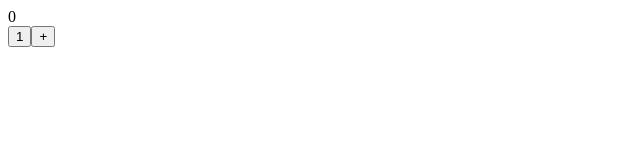
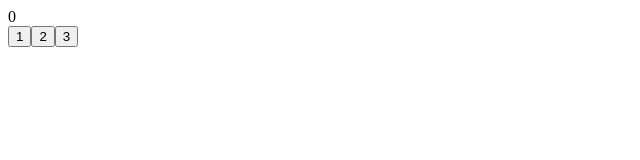
Before and after one commit to marcocarbajalb/proyecto2_web, a React (Vite) app: page / in a window 1280 px wide. Shown: the top 160 px of the page, without its empty margins (0-640 px from the left). Built offline with nearby package versions, Linux system fonts and the light colour scheme.

Commit message:
Agregar hook useCalculator con estado del display

```diff
--- a/src/App.tsx
+++ b/src/App.tsx
@@ -1,14 +1,15 @@
-import { useState } from 'react'
 import Button from './components/Button'
 import Display from './components/Display'
+import { useCalculator } from './hooks/useCalculator'
 
 function App () {
-  const [value, setValue] = useState('0')
+  const { display, pressDigit } = useCalculator()
   return (
     <main>
-      <Display value={value} />
-      <Button label='1' onClick={() => setValue('1')} />
-      <Button label='+' onClick={() => setValue('0')} variant='operation' />
+      <Display value={display} />
+      <Button label='1' onClick={() => pressDigit('1')} />
+      <Button label='2' onClick={() => pressDigit('2')} />
+      <Button label='3' onClick={() => pressDigit('3')} />
     </main>
   )
 }
--- /dev/null
+++ b/src/hooks/useCalculator.ts
@@ -0,0 +1,17 @@
+import { useState } from 'react'
+
+const MAX_LENGTH = 9
+
+export function useCalculator () {
+  const [display, setDisplay] = useState('0')
+
+  const pressDigit = (digit: string) => {
+    setDisplay(current => {
+      if (current === '0') return digit
+      if (current.length >= MAX_LENGTH) return current
+      return current + digit
+    })
+  }
+
+  return { display, pressDigit }
+}
```
